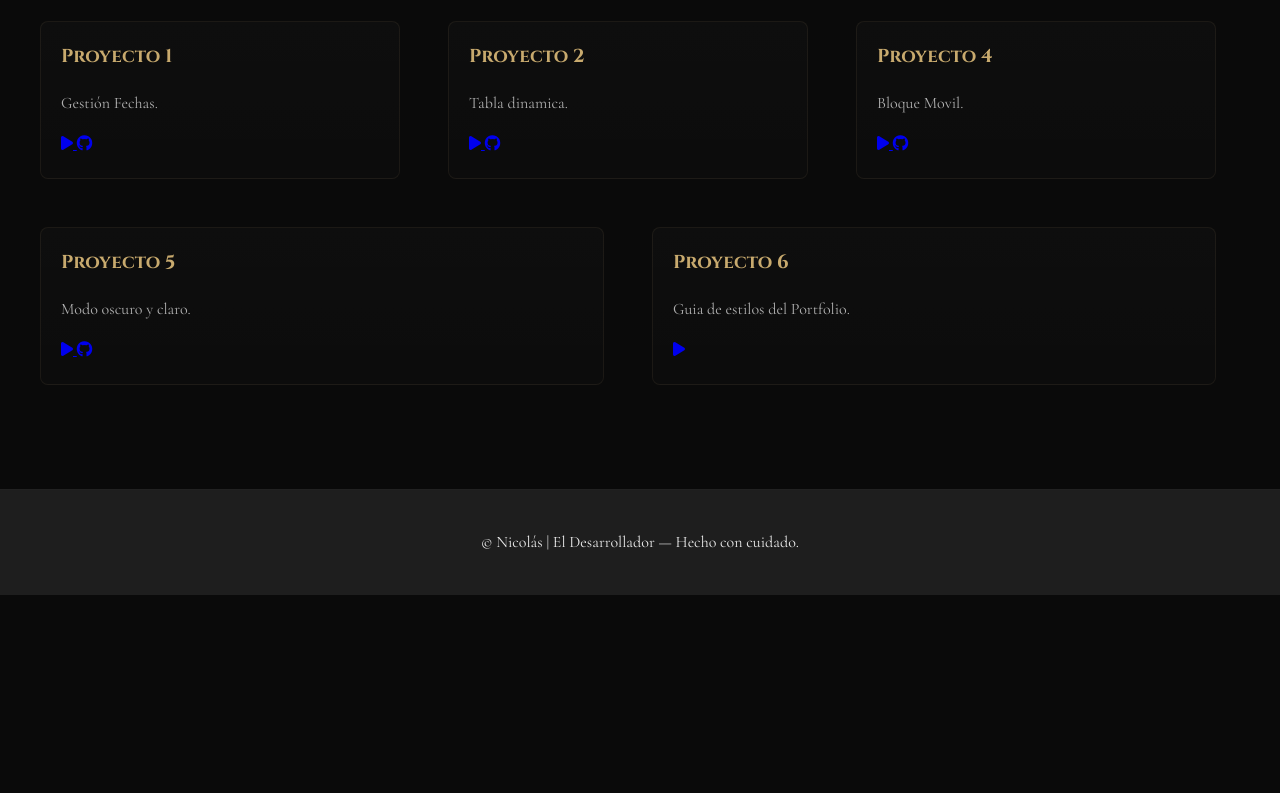
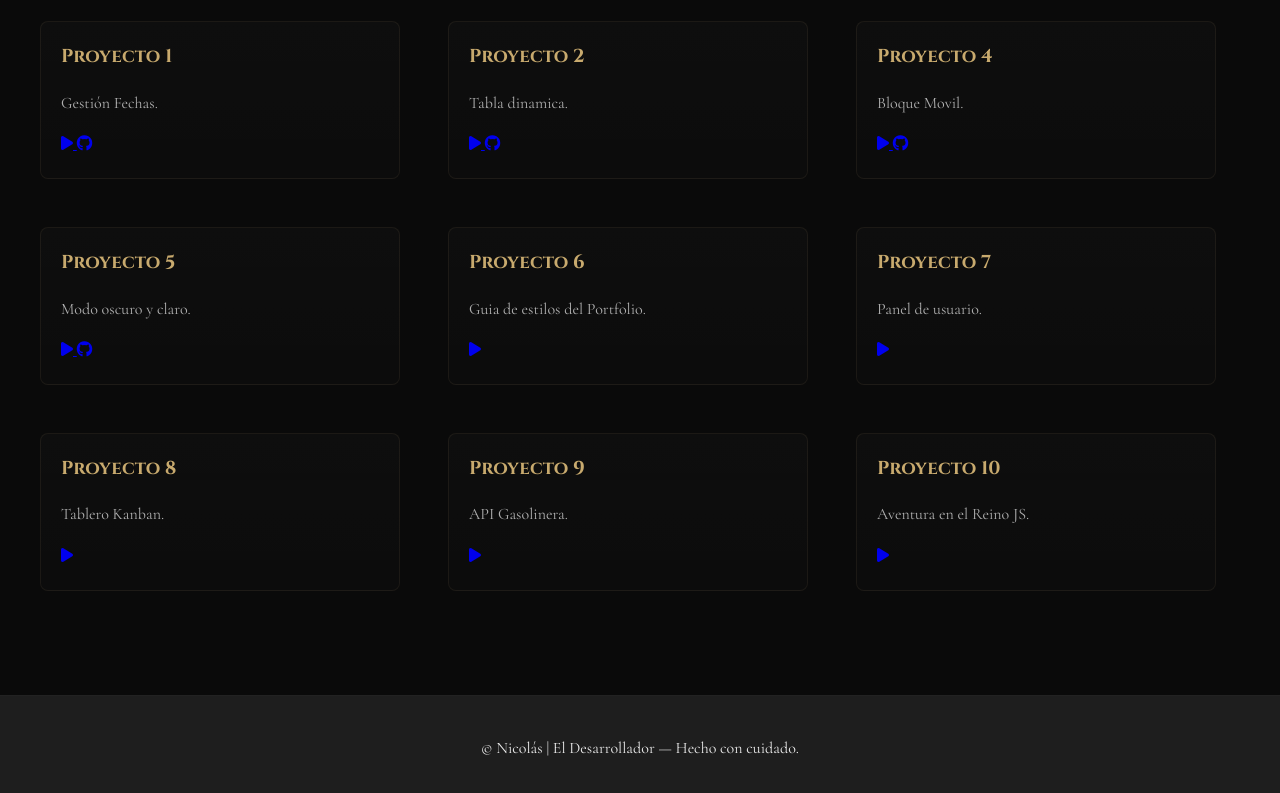
Before and after one commit to nicolas09128/Portafolios, a plain HTML site: page index.html in a window 1280 px wide. Shown: the part 1623-2416 px from the top of the page. Before the commit the page ends 2218 px from the top, so only its background shows below. Drawn offline with nearby package versions, Linux system fonts and the light colour scheme.

Commit message:
Update
Añadir al portfolio los enlaces a las nuevas tareas completas (excepto Aventura en el Reino Js

```diff
--- a/index.html
+++ b/index.html
@@ -119,6 +119,42 @@
                     </a>
                 </div>
             </article>
+            <article class="card tarjeta">
+                <h3>Proyecto 7</h3>
+                <p class="card-desc">Panel de usuario.</p>
+                <div class="card-icons">
+                    <a href="https://nicolas09128.github.io/Panel-Usuario/" target="_blank" title="Ver proyecto">
+                        <i class="fa-solid fa-play"></i>
+                    </a>
+                </div>
+            </article>
+            <article class="card tarjeta">
+                <h3>Proyecto 8</h3>
+                <p class="card-desc">Tablero Kanban.</p>
+                <div class="card-icons">
+                    <a href="https://nicolas09128.github.io/Tablero-Kanban/" target="_blank" title="Ver proyecto">
+                        <i class="fa-solid fa-play"></i>
+                    </a>
+                </div>
+            </article>
+            <article class="card tarjeta">
+                <h3>Proyecto 9</h3>
+                <p class="card-desc">API Gasolinera.</p>
+                <div class="card-icons">
+                    <a href="https://nicolas09128.github.io/API-Gasolinera/" target="_blank" title="Ver proyecto">
+                        <i class="fa-solid fa-play"></i>
+                    </a>
+                </div>
+            </article>
+            <article class="card tarjeta">
+                <h3>Proyecto 10</h3>
+                <p class="card-desc">Aventura en el Reino JS.</p>
+                <div class="card-icons">
+                    <a href="https://www.figma.com/design/qEOb1LTPBxiEndxAqOrCah/Gu%C3%ADa-de-estilo-de-Portfolio?m=dev&t=BmJONVcCYx2NddzW-1" target="_blank" title="Ver proyecto">
+                        <i class="fa-solid fa-play"></i>
+                    </a>
+                </div>
+            </article>
         </div>
     </div>
 </section>
```
